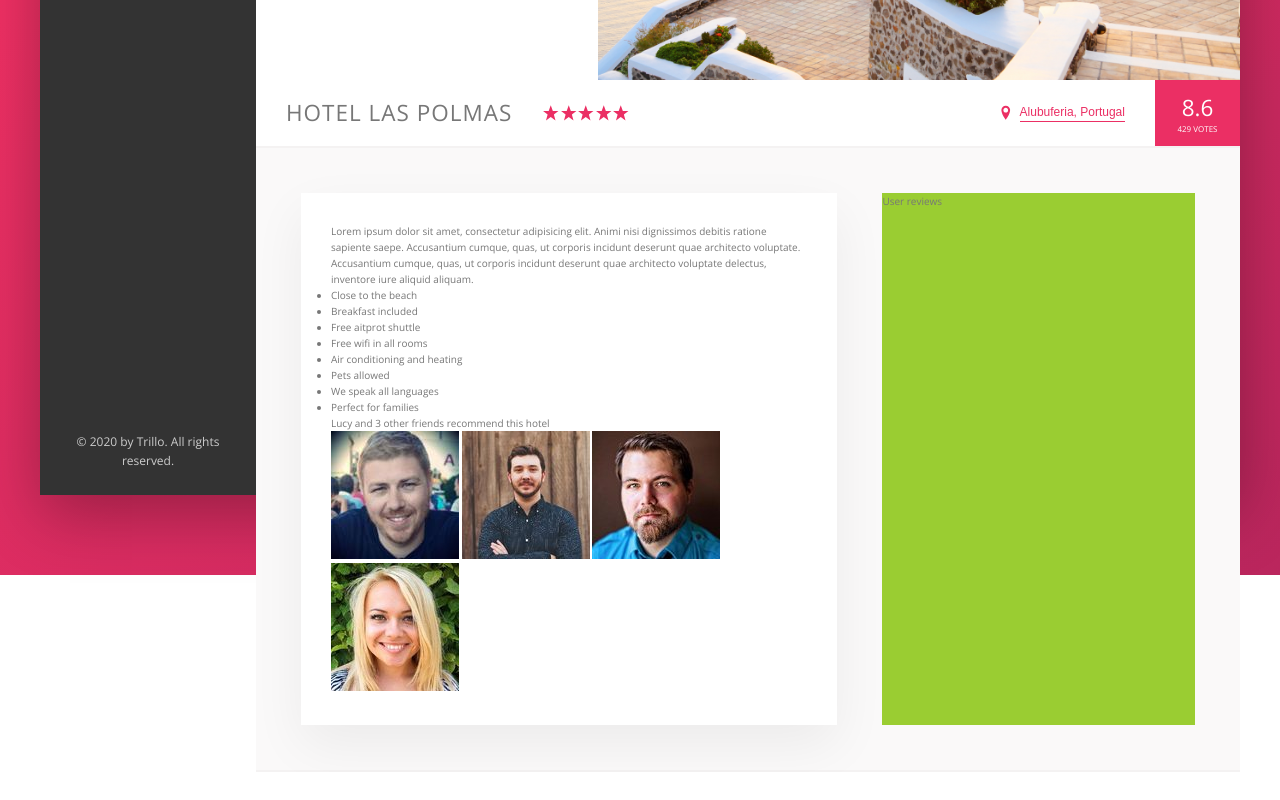
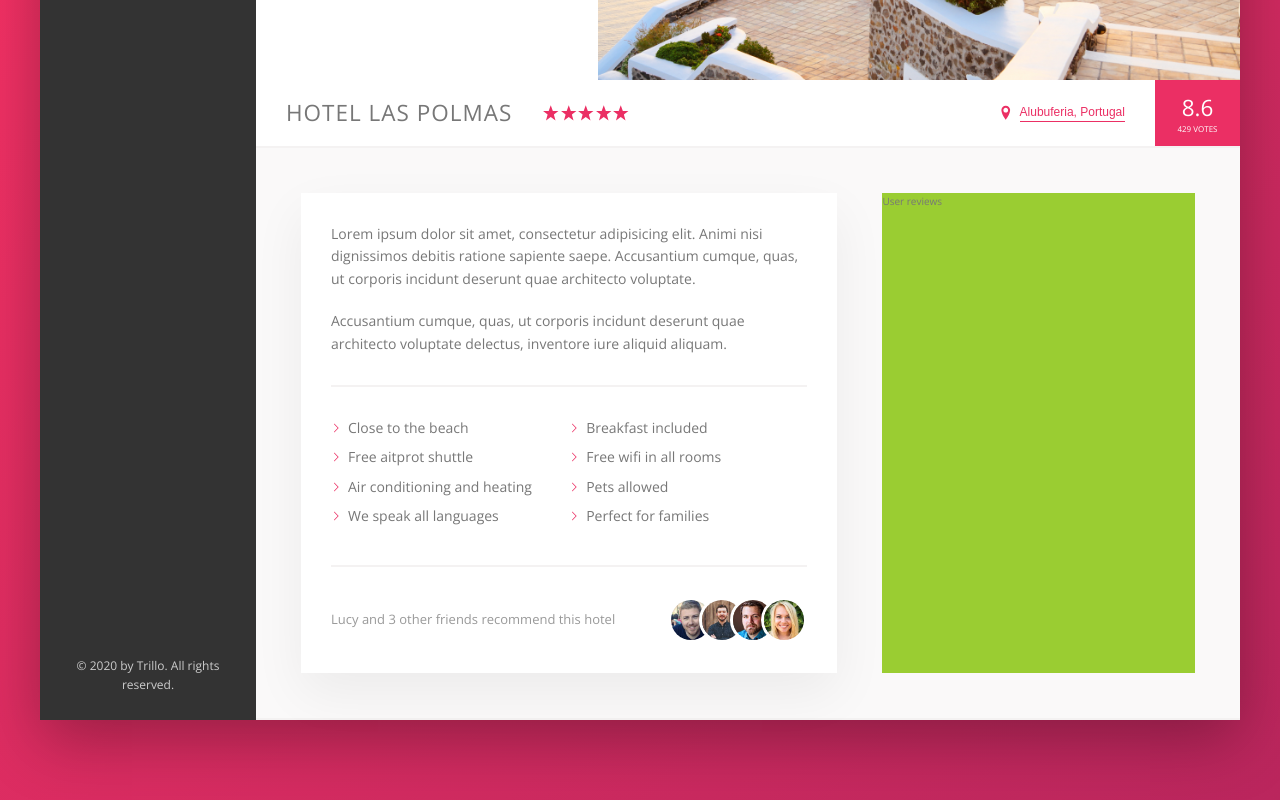
Before and after one commit to Ayush-Chugh-2006/Trillo, a website: page index.html in a window 1280 px wide. Shown: the part 455-1255 px from the top of the page. Before the commit the page ends 1227 px from the top, so only its background shows below. Drawn offline with nearby package versions, Linux system fonts and the light colour scheme.

Commit message:
Done Description

```diff
--- a/index.html
+++ b/index.html
@@ -185,14 +185,31 @@
                 <li class="list__item">Perfect for families</li>
               </ul>
               <div class="recommend">
-                <p class="recommend__count">Lucy and 3 other friends recommend this hotel</p>
-                <img src="img/user-3.jpg" alt="Friend 1" class="recommend__photo">
-                <img src="img/user-4.jpg" alt="Friend 2" class="recommend__photo">
-                <img src="img/user-5.jpg" alt="Friend 3" class="recommend__photo">
-                <img src="img/user-6.jpg" alt="Friend 4" class="recommend__photo">
+                <p class="recommend__count">
+                  Lucy and 3 other friends recommend this hotel
+                </p>
+                <img
+                  src="img/user-3.jpg"
+                  alt="Friend 1"
+                  class="recommend__photo"
+                />
+                <img
+                  src="img/user-4.jpg"
+                  alt="Friend 2"
+                  class="recommend__photo"
+                />
+                <img
+                  src="img/user-5.jpg"
+                  alt="Friend 3"
+                  class="recommend__photo"
+                />
+                <img
+                  src="img/user-6.jpg"
+                  alt="Friend 4"
+                  class="recommend__photo"
+                />
               </div>
             </div>
-
             <div class="user-reviews">User reviews</div>
           </div>
         </main>
--- a/sass/_components.scss
+++ b/sass/_components.scss
@@ -118,9 +118,6 @@
 /*= End of HEADER =*/
 /*=============================================<<<<<*/
 
-
-
-
 /*=============================================>>>>>
 = SIDE BAR NAVIGATION =
 ===============================================>>>>>*/
@@ -141,7 +138,7 @@
 	}
 
 	&__item::before {
-    content: "";
+		content: '';
 		height: 100%;
 		width: 3px;
 		position: absolute;
@@ -195,9 +192,6 @@
 /*= End of SIDE BAR NAVIGATION =*/
 /*=============================================<<<<<*/
 
-
-
-
 /*=============================================>>>>>
 = Hotel View =
 ===============================================>>>>>*/
@@ -246,7 +240,7 @@ align-items: center;
 	}
 
 	&__icon-location {
-  margin-right: .5rem;
+		margin-right: 0.5rem;
 	}
 
 	&__raiting {
@@ -262,7 +256,7 @@ align-items: center;
 	}
 
 	&__raiting-count {
-  font-size: .8rem;
+		font-size: 0.8rem;
 		text-transform: uppercase;
 	}
 
@@ -271,10 +265,8 @@ align-items: center;
 		font-weight: 300;
 		margin-bottom: -3px;
 	}
-
 }
 
-/* ----------------------------- BUTTON INLINE ---------------------------- */
 .btn-inline {
 	border: none;
 	color: var(--color-primary);
@@ -284,7 +276,7 @@ align-items: center;
 	display: inline-block;
 	background-color: transparent;
 	cursor: pointer;
-  transition: all .2s;
+	transition: all 0.2s;
 
 	&:hover {
 		color: var(--color-grey-dark-1);
@@ -313,5 +305,66 @@ align-items: center;
 	}
 }
 
+/* ----------------------------- DESCRIPTION ---------------------------- */
+.paragraph:not(:last-of-type) {
+	margin-bottom: 2rem;
+}
+
+.list {
+	list-style: none;
+	margin: 3rem 0;
+	padding: 3rem 0;
+	border-top: var(--line);
+	border-bottom: var(--line);
+	display: flex;
+	flex-wrap: wrap;
+
+	&__item {
+		flex: 0 0 50%;
+		margin-bottom: 0.7rem;
+	}
+
+	&__item::before {
+		content: '';
+		display: inline-block;
+		height: 1rem;
+		width: 1rem;
+		margin-right: 0.7rem;
+
+		// NOTE: For old browsers -- background-image
+		// background-image: url("../img/chevron-thin-right.svg");
+		// background-size: cover;
+
+		// NOTE: for new browsers -- masks
+		background-color: var(--color-primary);
+		-webkit-mask-image: url('../img/chevron-thin-right.svg');
+		-webkit-mask-size: cover;
+		mask-image: url('../img/chevron-thin-right.svg');
+		mask-size: cover;
+	}
+}
+
+.recommend {
+	font-size: 1.3rem;
+	color: var(--color-grey-dark-3);
+	display: flex;
+	align-items: center;
+
+	&__count {
+		margin-right: auto;
+	}
+
+	&__photo {
+		box-sizing: content-box;
+		height: 4rem;
+		width: 4rem;
+		border-radius: 50%;
+		border: 3px solid #fff;
+
+		&:not(:last-child) {
+			margin-right: -1.5rem;
+		}
+	}
+}
 /*= End of Hotel View =*/
 /*=============================================<<<<<*/
--- a/sass/_layout.scss
+++ b/sass/_layout.scss
@@ -31,9 +31,6 @@
 .hotel-view {
   background-color: #fff;
   flex: 1;
-
-  // TODO: remove these only for test purpose
-  height: 80rem;
 }
 
 .detail {
@@ -44,6 +41,7 @@
 }
 
 .desctiption {
+  font-size: 1.4rem;
   background-color: #fff;
   box-shadow: var(--shadow-light);
   padding: 3rem;
```
Also changed, not shown: css/style.css. Lines whose indentation alone changed are shown as unchanged.
